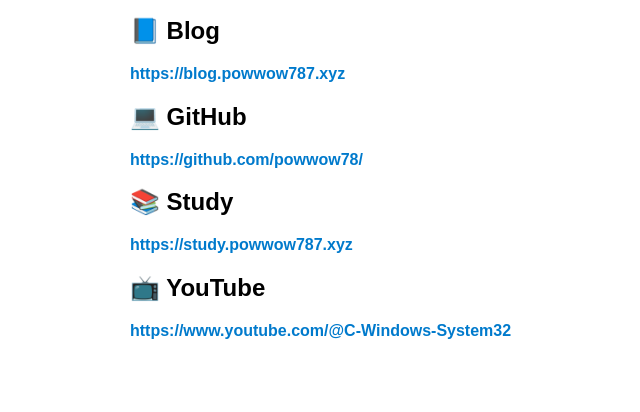
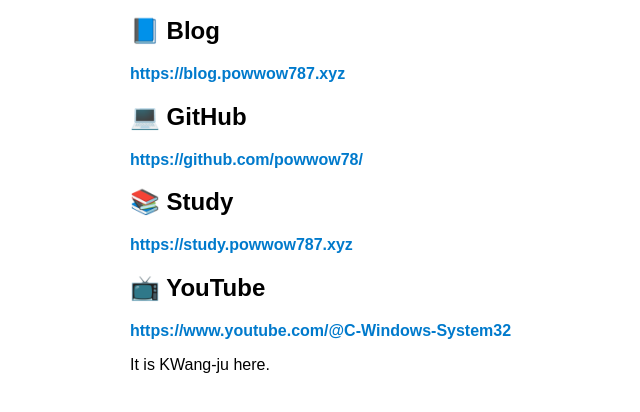
Before and after one commit to powwow78/link, a plain HTML site: page index.html in a window 1280 px wide. Shown: the part 164-576 px from the top of the page, without its empty margins (210-850 px from the left). Drawn offline with Linux system fonts and the light colour scheme.

Commit message:
Update index.html

```diff
--- a/index.html
+++ b/index.html
@@ -23,5 +23,7 @@
 
   <h2>📺 YouTube</h2>
   <a href="https://www.youtube.com/@C-Windows-System32">https://www.youtube.com/@C-Windows-System32</a>
+
+  <p>It is KWang-ju here.</p>
 </body>
 </html>
```
